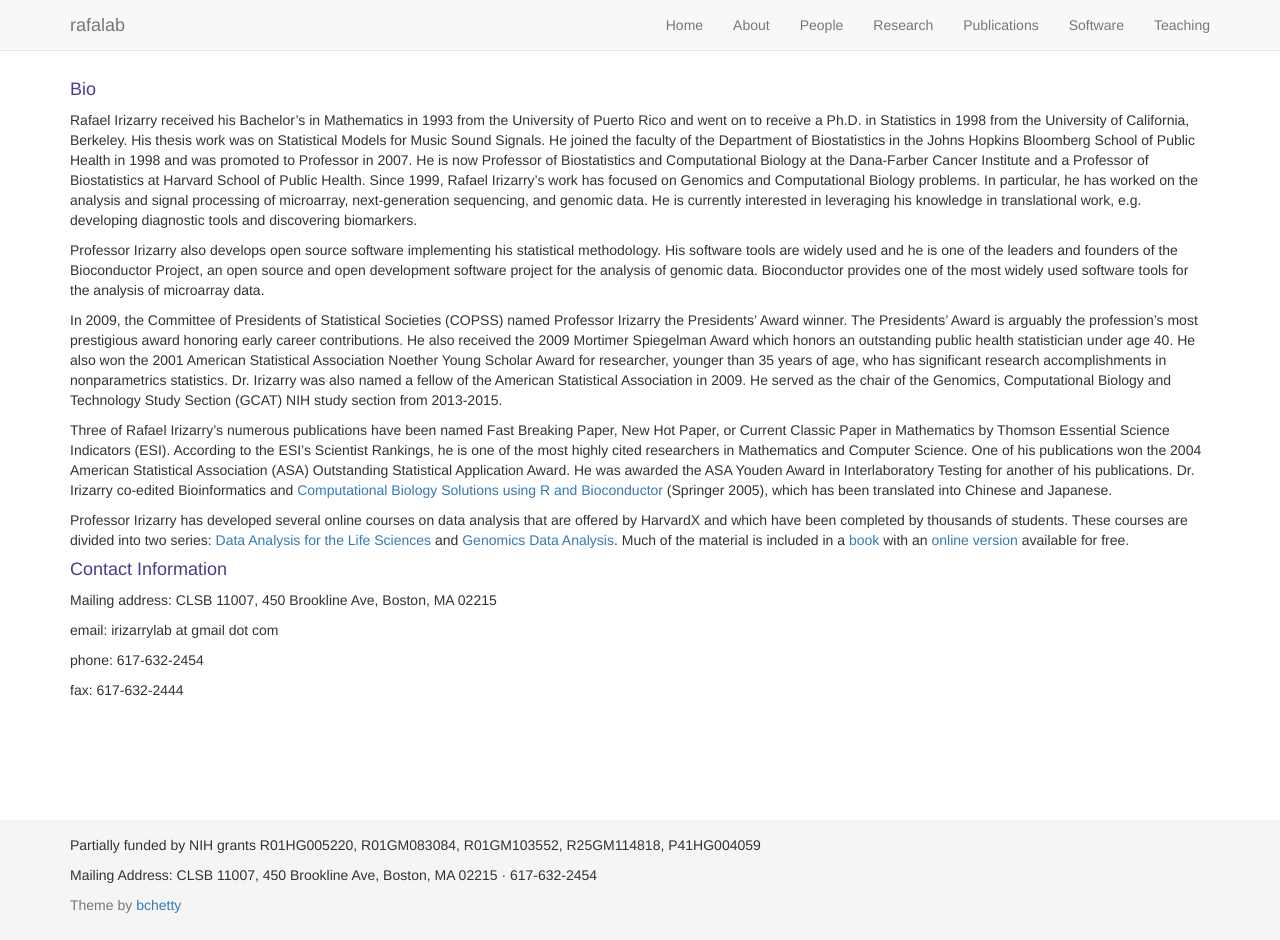
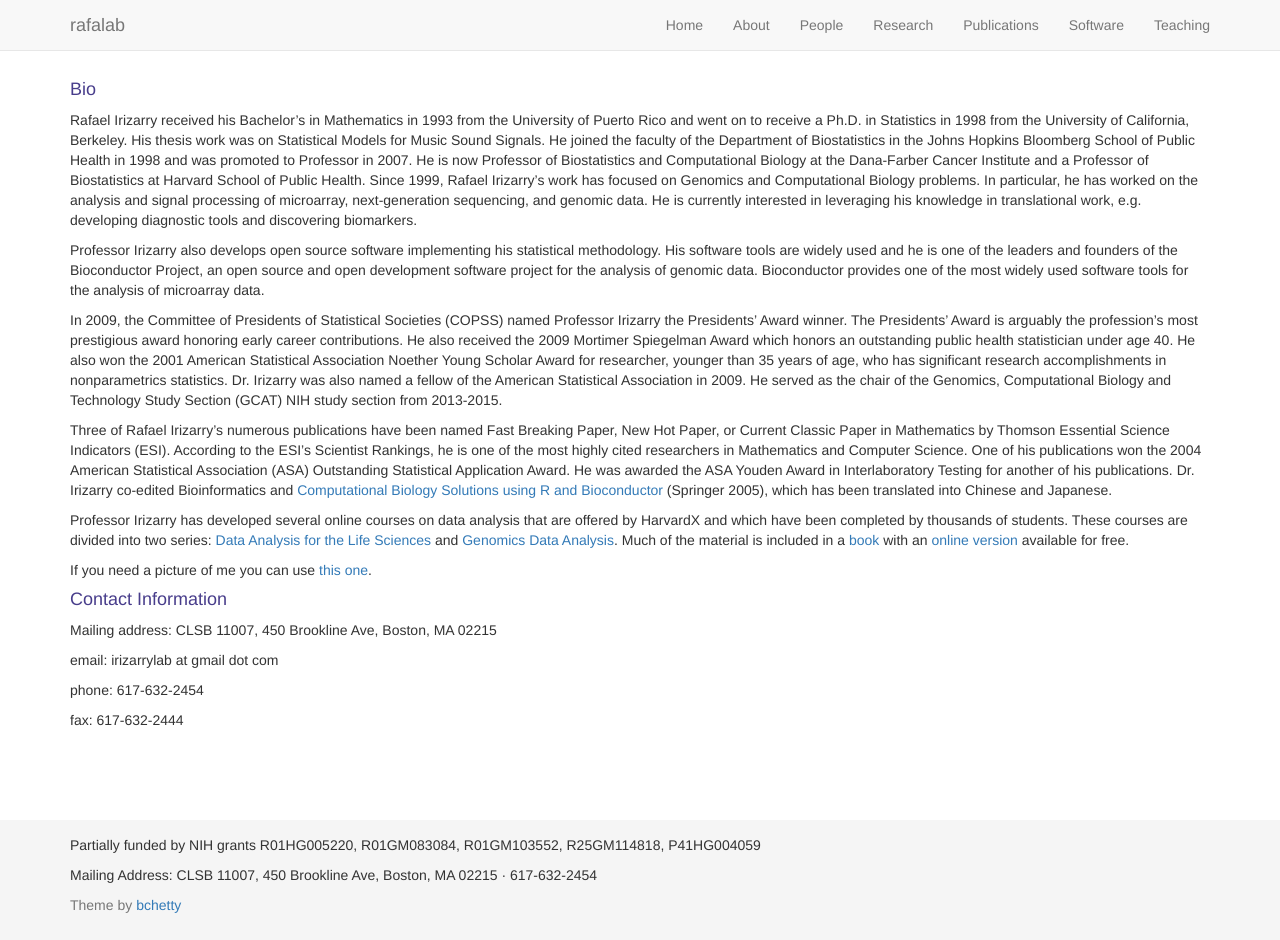
Before and after one commit to rafalab/rafalab.github.io, a Jekyll site: the page built from pages/about.md, in a window 1280 px wide and 940 px high. Built offline with Jekyll 4.4.1, drawn with Linux system fonts in a browser that asks for light colours; nearby versions of some CDN libraries.

Commit message:
adding pic

```diff
--- a/pages/about.md
+++ b/pages/about.md
@@ -16,6 +16,8 @@ Three of Rafael Irizarry’s numerous publications have been named Fast Breaking
 Professor Irizarry has developed several online courses on data analysis that are offered by HarvardX and which have been completed by thousands of students. These courses are divided into two series: [Data Analysis for the Life Sciences](https://www.edx.org/xseries/data-analysis-life-sciences) and [Genomics Data Analysis](https://www.edx.org/xseries/genomics-data-analysis). Much of the material is included in a [book](https://amzn.com/1498775675) with an [online version](https://leanpub.com/dataanalysisforthelifesciences) available for free.
 
 
+If you need a picture of me you can use [this one]({{ site.baseurl }}/assets/img/photo2015.jpg).
+
 #### Contact Information
 
 Mailing address: CLSB 11007, 450 Brookline Ave, Boston, MA 02215
```
